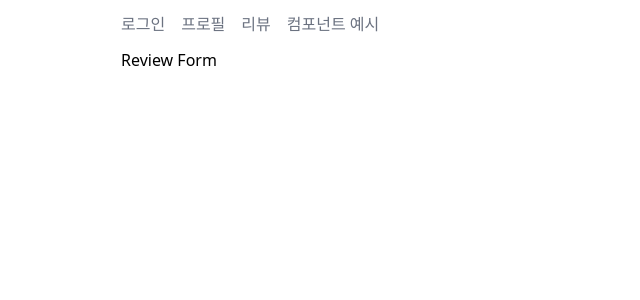
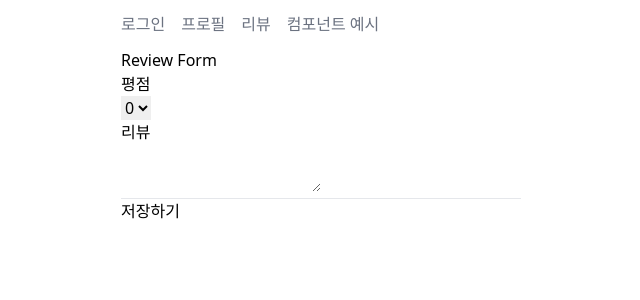
Before and after one commit to BACKHAERANI/myproj-react, a React (Create React App) app: page /reviews/new in a window 1280 px wide. Shown: the top 300 px of the page, without its empty margins (319-959 px from the left). Built offline with nearby package versions, Linux system fonts and the light colour scheme.

Commit message:
ReviewForm 폼 내용 구현

```diff
--- a/src/pages/reviews/ReviewForm.jsx
+++ b/src/pages/reviews/ReviewForm.jsx
@@ -2,6 +2,19 @@ function ReviewForm() {
   return (
     <div>
       <h2>Review Form</h2>
+      <h3>평점</h3>
+      <select name="score">
+        <option>0</option>
+        <option>1</option>
+        <option>2</option>
+        <option>3</option>
+        <option>4</option>
+        <option>5</option>
+      </select>
+      <h3>리뷰</h3>
+      <textarea type="text" name="content"></textarea>
+      <hr />
+      <button onClick={() => {}}>저장하기</button>
     </div>
   );
 }
```
